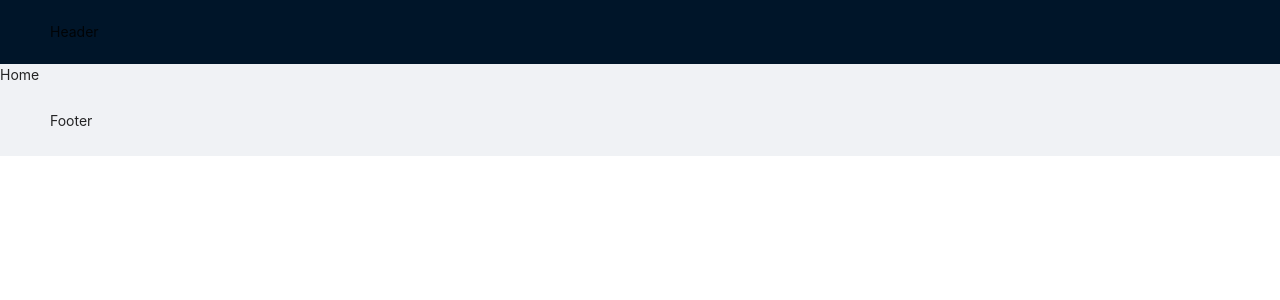
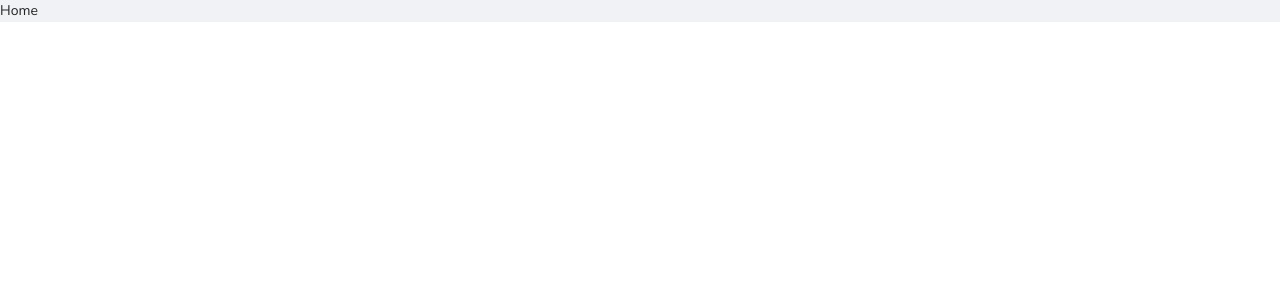
Before and after one commit to LecarreGavini/time-tracker-old, a React (Create React App) app: page / in a window 1280 px wide. Shown: the top 300 px of the page. Built offline with nearby package versions, Linux system fonts and the light colour scheme.

Commit message:
feat: setup layout

```diff
--- a/src/App.js
+++ b/src/App.js
@@ -3,6 +3,7 @@ import { BrowserRouter } from 'react-router-dom'
 import Router from './routes/Router'
 import Layout from 'pages/layout/Layout'
 import 'antd/dist/antd.less'
+import './app.scss'
 
 function App() {
 	return (
--- a/src/pages/layout/Layout.js
+++ b/src/pages/layout/Layout.js
@@ -1,16 +1,13 @@
 import { Layout } from 'antd'
+import './layout.scss'
 
-const { Header, Footer, Content } = Layout
+const { Content } = Layout
 
 const MWLayout = ({ children }) => {
 	return (
-		<div>
-			<Layout>
-				<Header>Header</Header>
-				<Content>{children}</Content>
-				<Footer>Footer</Footer>
-			</Layout>
-		</div>
+		<Layout className='tmw-layout'>
+			<Content>{children}</Content>
+		</Layout>
 	)
 }
 
--- /dev/null
+++ b/src/pages/layout/layout.scss
@@ -0,0 +1,2 @@
+.tmw-layout {
+}
```
